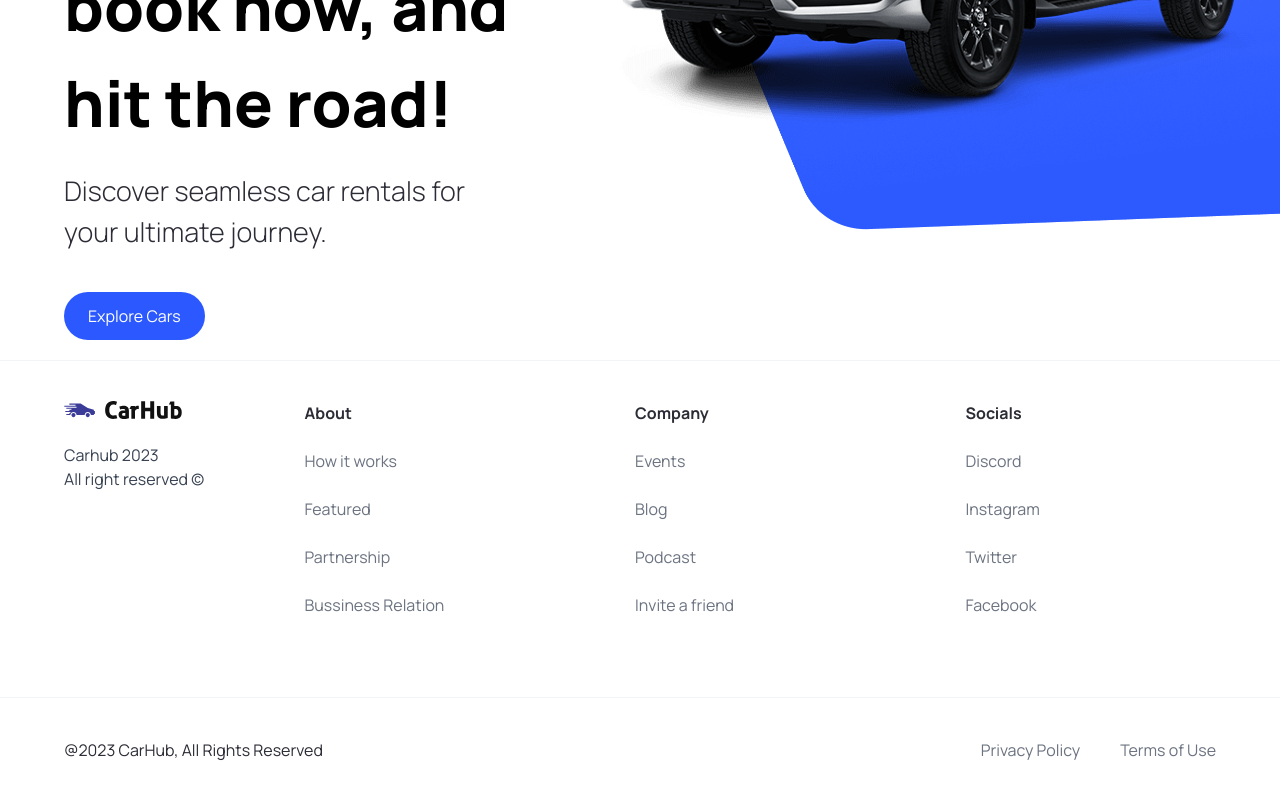
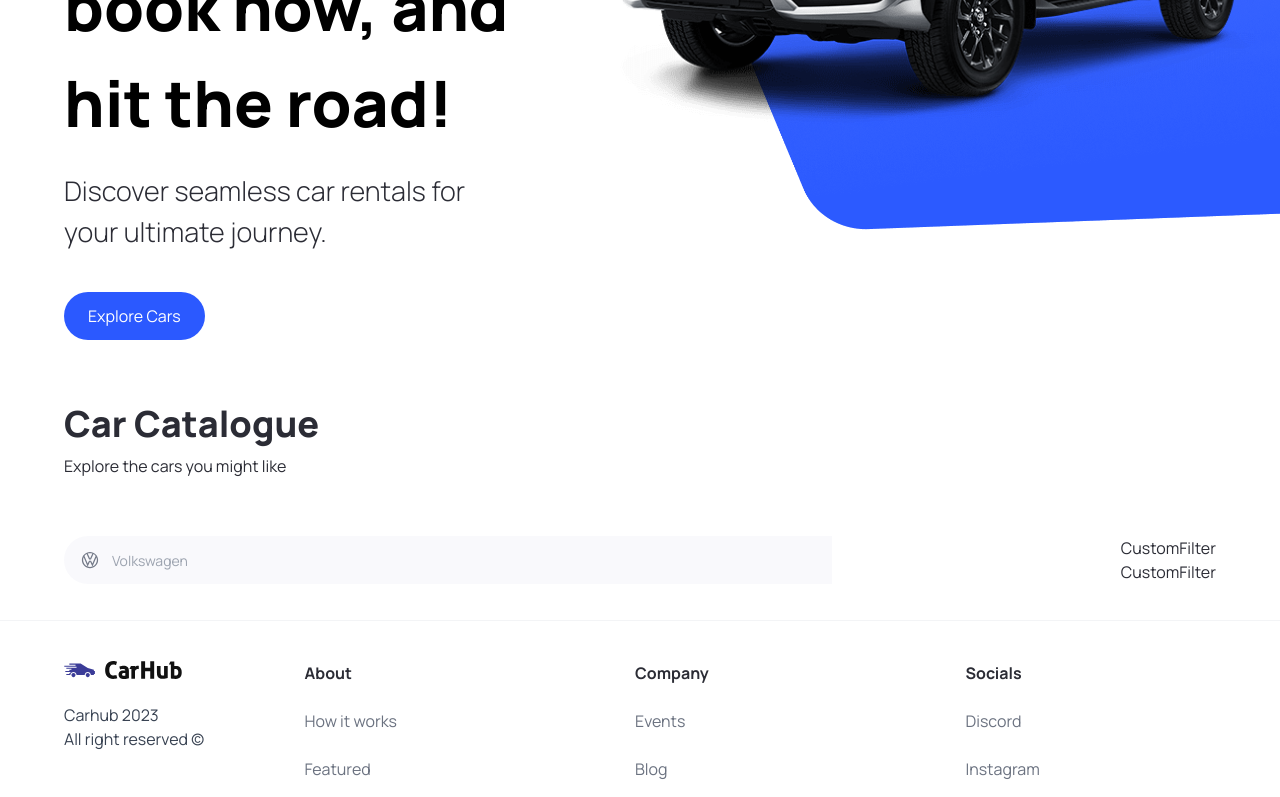
Before and after one commit to AnisBenFerhat/Car-Hub, a Next.js app: page / in a window 1280 px wide. Shown: the part 473-1270 px from the top of the page. Built offline with nearby package versions, Linux system fonts and the light colour scheme.

Commit message:
Feat(CarCatalogue): Implement new components
- Set up SearchBar, CustomFilter, and SearchManufacturer components
for filtering functionalities.
- Add necessary imports and props interfaces for component usage.

```diff
--- a/app/page.tsx
+++ b/app/page.tsx
@@ -1,10 +1,11 @@
-import { Hero } from '@/components';
+import { Hero, CustomFilter, SearchBar, CarCatalogue } from '@/components';
 import Image from 'next/image';
 
 export default function Home() {
   return (
     <main className='overflow-hidden'>
       <Hero />
+      <CarCatalogue />
     </main>
   );
 }
--- /dev/null
+++ b/components/CarCatalogue.tsx
@@ -0,0 +1,20 @@
+import { SearchBar, CustomFilter } from '.';
+
+const CarCatalogue = () => {
+  return (
+    <div className='mt-12 padding-x padding-y max-width' id='discover'>
+      <div className='home__text-container'>
+        <h1 className='text-4xl font-extrabold'>Car Catalogue</h1>
+        <p>Explore the cars you might like</p>
+        <div className='home__filters'>
+          <SearchBar />
+          <div className='home__filters-container'>
+            <CustomFilter title='fuel' />
+            <CustomFilter title='year' />
+          </div>
+        </div>
+      </div>
+    </div>
+  );
+};
+export default CarCatalogue;
--- /dev/null
+++ b/components/CustomFilter.tsx
@@ -0,0 +1,4 @@
+const CustomFilter = () => {
+  return <div>CustomFilter</div>;
+};
+export default CustomFilter;
--- /dev/null
+++ b/components/SearchBar.tsx
@@ -0,0 +1,19 @@
+'use client';
+
+import { useState } from 'react';
+import { SearchManufacturer } from '.';
+
+const SearchBar = () => {
+  const [manufacturer, setManufacturer] = useState('');
+
+  const handleSearch = () => {};
+
+  return (
+    <form className='searchbar' onSubmit={handleSearch}>
+      <div className='searchbar__item'>
+        <SearchManufacturer manufacturer={manufacturer} setManufacturer={setManufacturer} />
+      </div>
+    </form>
+  );
+};
+export default SearchBar;
--- /dev/null
+++ b/components/SearchManufacturer.tsx
@@ -0,0 +1,71 @@
+'use client';
+import Image from 'next/image';
+import { Fragment, useState } from 'react';
+
+import { SearchManufacturerProps } from '@/types';
+import { Combobox, Transition } from '@headlessui/react';
+import { manufacturers } from '@/constants';
+
+const SearchManufacturer = ({ manufacturer, setManufacturer }: SearchManufacturerProps) => {
+  const [query, setQuery] = useState('');
+
+  const filteredManufacturers =
+    query === ''
+      ? manufacturers
+      : manufacturers.filter((item) =>
+          item.toLowerCase().replace(/\s+/g, '').includes(query.toLowerCase().replace(/\s+/g, ''))
+        );
+
+  return (
+    <div className='search-manufacturer'>
+      <Combobox value={manufacturer} onChange={setManufacturer}>
+        <div className='relative w-full'>
+          <Combobox.Button className='absolute top-[14px]'>
+            <Image src='/car-logo.svg' width={20} height={20} className='ml-4' alt='Car Logo' />
+          </Combobox.Button>
+          <Combobox.Input
+            className='search-manufacturer__input'
+            placeholder='Volkswagen'
+            displayValue={(manufacturer: string) => manufacturer}
+            onChange={(event) => setQuery(event.target.value)}
+          />
+          <Transition
+            as={Fragment}
+            leave='transition ease-in duration-100'
+            leaveFrom='opacity-100'
+            leaveTo='opacity-0'
+            afterLeave={() => setQuery('')}
+          >
+            <Combobox.Options>
+              {filteredManufacturers.map((item) => (
+                <Combobox.Option
+                  key={item}
+                  value={item}
+                  className={({ active }) =>
+                    `relative search-manufacturer__option ${active ? 'bg-primary-blue text-white' : 'text-gray-900'}`
+                  }
+                >
+                  {({ selected, active }) => (
+                    <>
+                      <span className={`block truncate ${selected ? 'font-medium' : 'font-normal'}`}>{item}</span>{' '}
+                      {selected ? (
+                        <span
+                          className={`absolute inset-y-0 left-0 flex items-center pl-3 ${
+                            active ? 'text-white' : 'text-teal-600'
+                          }`}
+                        >
+                          {/* Insert content here */}
+                        </span>
+                      ) : null}
+                    </>
+                  )}
+                </Combobox.Option>
+              ))}
+            </Combobox.Options>
+          </Transition>
+        </div>
+      </Combobox>
+    </div>
+  );
+};
+export default SearchManufacturer;
--- a/components/index.ts
+++ b/components/index.ts
@@ -1,6 +1,10 @@
+import Navbar from './Navbar';
 import Hero from './Hero';
+import CarCatalogue from './CarCatalogue';
+import Footer from './Footer';
 import CustomButton from './CustomButton';
-import Navbar from './Navbar';
-import Footer from './Footer';
+import CustomFilter from './CustomFilter';
+import SearchBar from './SearchBar';
+import SearchManufacturer from './SearchManufacturer';
 
-export { Hero, CustomButton, Navbar, Footer };
+export { Hero, CustomButton, Navbar, Footer, CustomFilter, SearchBar, CarCatalogue, SearchManufacturer };
--- a/package.json
+++ b/package.json
@@ -9,6 +9,7 @@
     "lint": "next lint"
   },
   "dependencies": {
+    "@headlessui/react": "^1.7.17",
     "next": "14.0.3",
     "react": "^18",
     "react-dom": "^18"
--- a/types/index.ts
+++ b/types/index.ts
@@ -6,3 +6,8 @@
   containerStyles?: string;
   handleClick?: MouseEventHandler<HTMLButtonElement>;
 }
+
+export interface SearchManufacturerProps {
+  manufacturer: string;
+  setManufacturer: (manufacturer: string) => void;
+}
```
Also changed, not shown: 1 other file (tests, documents, lock files or other folders).
